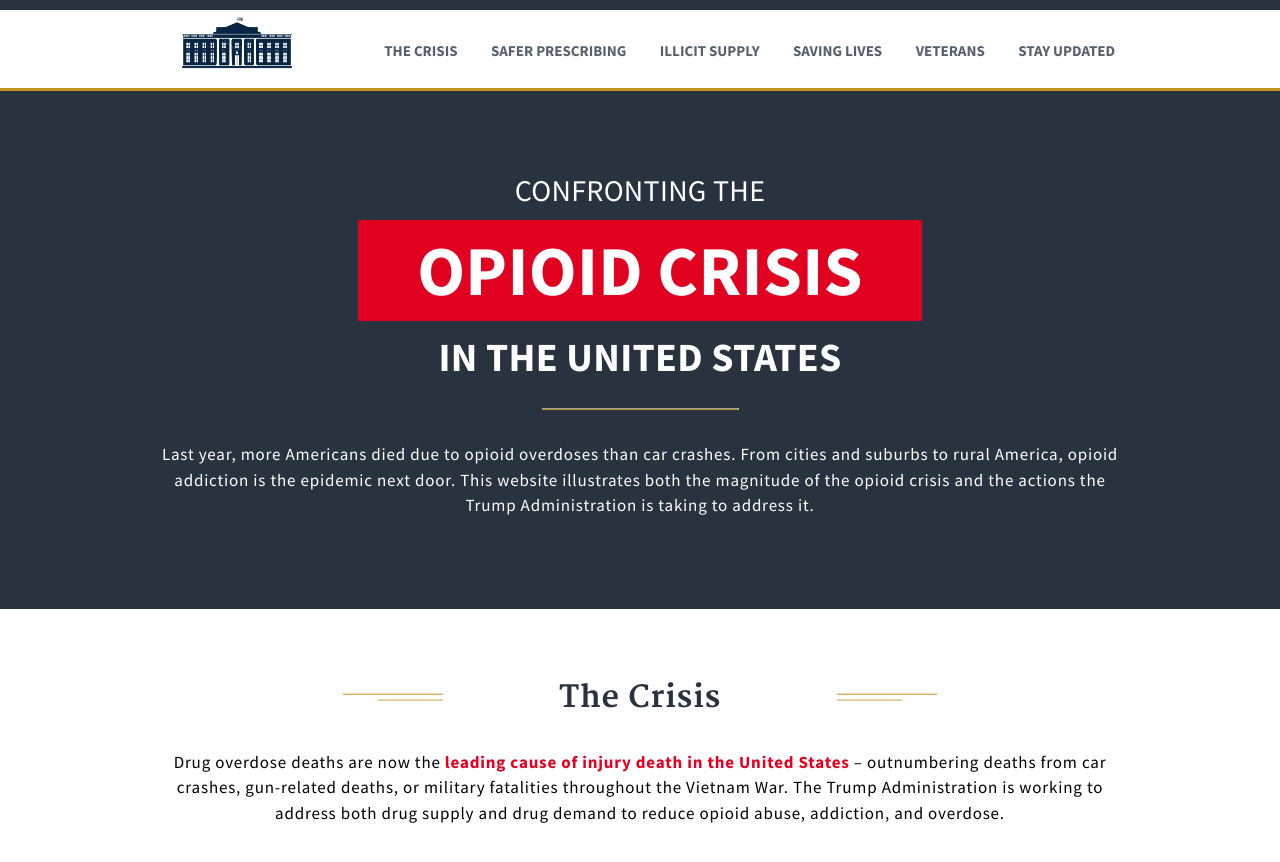
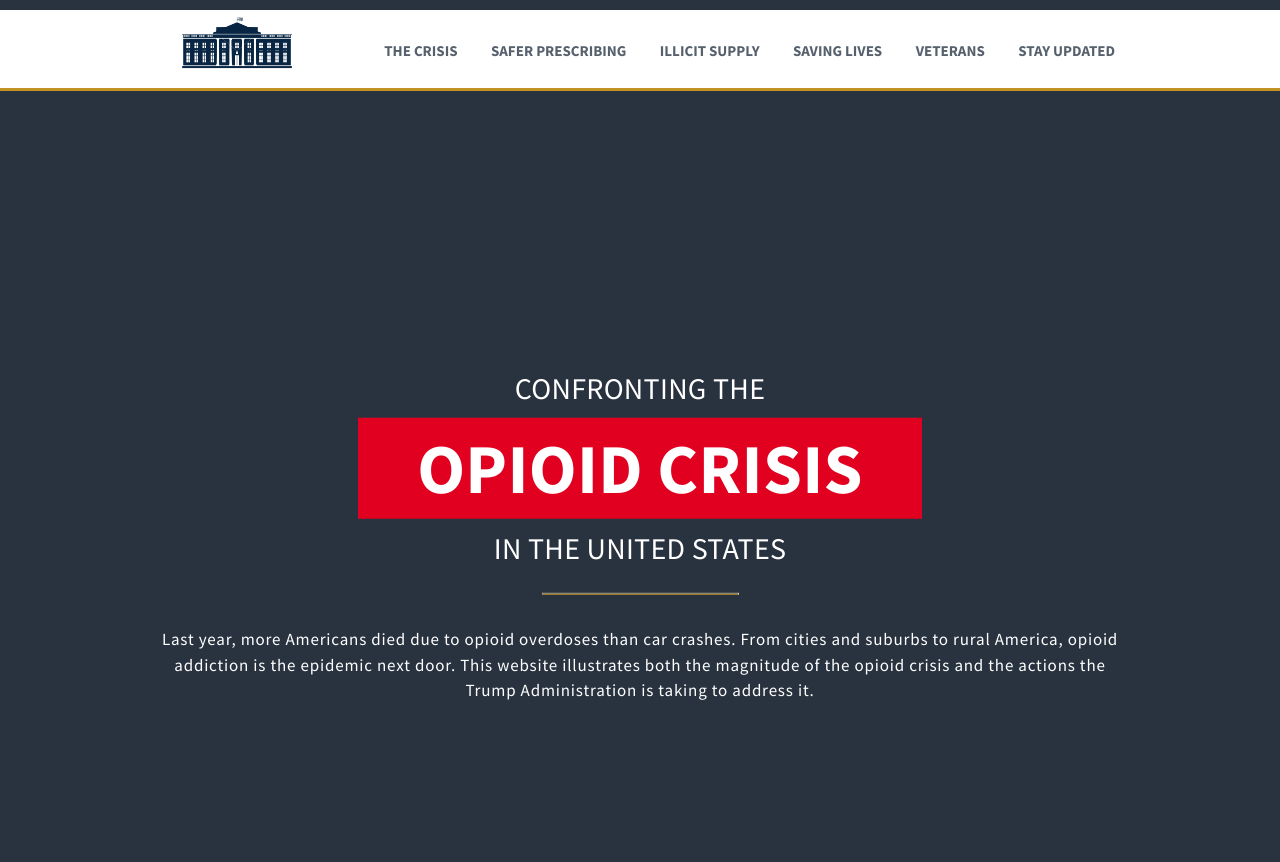
Before and after one commit to GSA/opioids.gov, a Jekyll site: the page built from index.md, in a window 1280 px wide and 900 px high. Shown: the top 862 px of the window. Built offline with Jekyll 4.4.1, drawn with Linux system fonts in a browser that asks for light colours; nearby versions of some CDN libraries.

Commit message:
Expand main section to full height

```diff
--- a/_layouts/home.html
+++ b/_layouts/home.html
@@ -3,9 +3,9 @@ layout: default
 ---
 
 
-<section class="usa-section site-section site-section-dark site-lead" id="home">
+<section class="usa-section site-section site-section-dark site-lead site-section-data-split" id="home">
   <div class="usa-grid">
-    <h1>Confronting the <span>opioid crisis</span> <div class="secondaryheader">in the United States</div></h1>
+    <h1>Confronting the <span class="title-emphasis">opioid crisis</span> <span class="secondaryheader">in the United States</span></h1>
     <hr>
     <p>Last year, more Americans died due to opioid overdoses than car crashes. From cities and suburbs to
       rural America, opioid addiction is the epidemic next door. This website illustrates both the magnitude of
--- a/_sass/_base_styling.scss
+++ b/_sass/_base_styling.scss
@@ -54,13 +54,19 @@ p > span {
     display:flex;
     justify-content: center;
     flex-direction: column;
-    margin-top: 3rem;
     @media screen and (min-width: $medium-screen) {
         flex-direction: row;
     }
 }
 
 .site-lead {
+    height: 100vh;
+    position: relative;
+    div {
+        position: absolute;
+        top: 50%;
+        transform: translateY(-50%);
+    }
     h1 {
     font-family: $font-sans;
     font-weight: $font-normal;
@@ -69,7 +75,7 @@ p > span {
     letter-spacing: .03rem;
     font-size: 3rem;
     }
-    span {
+    .title-emphasis {
         display: block;
         margin: 0 auto;
         margin-top: 1rem;
```
